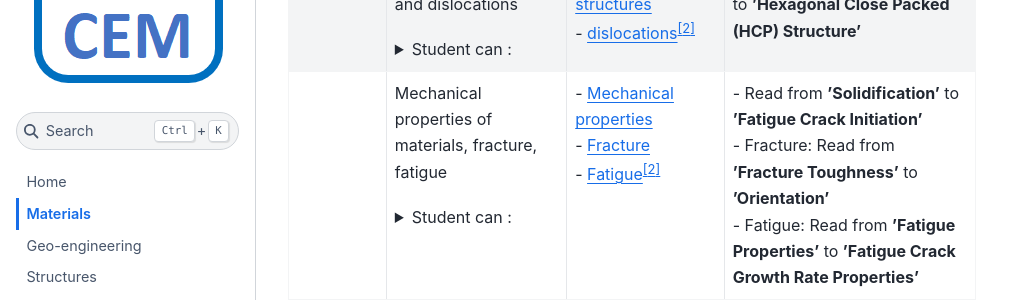
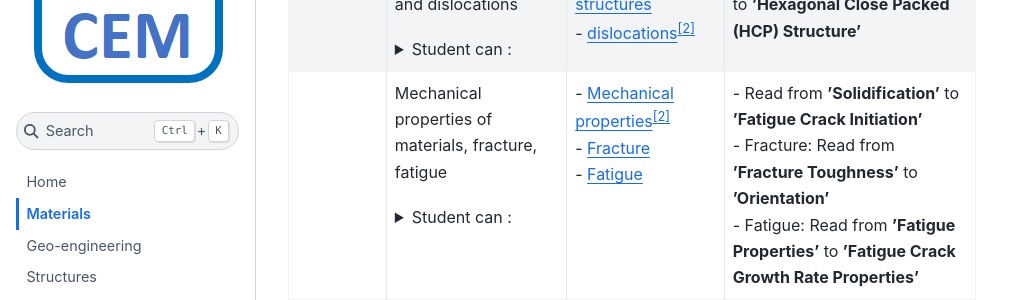
Before and after one commit to TUDelft-CITG/pre-for-cem, a Jupyter Book: the page built from book/contents/materials.md, in a window 1280 px wide and 900 px high, scrolled down 329 px. Shown: the part 152-452 px from the top of the window, without its empty margins (0-1031 px from the left). Built offline with Jupyter Book 1.0.4 settings and Sphinx 7.4.7 and the Sphinx Book theme 1.1.4, drawn with Linux system fonts in a browser that asks for light colours.

```diff
--- a/book/contents/materials.md
+++ b/book/contents/materials.md
@@ -7,7 +7,7 @@ The following topics on **materials** are considered prerequisite knowledge for
 | **Materials**:     |||
  [CTB1320-17](https://studiegids.tudelft.nl/a101_displayCourse.do?course_id=61974)                                                                                                                            | Chemical bonding in materials <details><summary>Student can :</summary> - Understand atomic properties, bonds and their impact on material characteristics. </details> |[Chemical bonds](https://www.nde-ed.org/Physics/Materials/Structure/bonds.xhtml)[^2]|Read from <b>'Atomic Bonding'</b> to <b>'Amorphous Solids'</b> |
 |                      | Crystal structures and dislocations  <details><summary>Student can :</summary> - Understand crystals, dislocations and their impact on material characteristics. </details>                                                                                                                                                                       |- [Crystal structures](https://www.nde-ed.org/Physics/Materials/Structure/solidstate.xhtml) <br>- [dislocations](https://www.nde-ed.org/Physics/Materials/Structure/crystal_defects.xhtml)[^2] |Read from <b>'Crystalline Solids'</b> to <b>'Hexagonal Close Packed (HCP) Structure'</b>
-|                     | Mechanical properties of materials, fracture, fatigue <details><summary>Student can :</summary> - Understand fracture: types, energy, Griffith's equation derivation. <br> - Stress concentrations, toughness, design, testing, fatigue. </details>                                                                                                                                          | - [Mechanical properties](https://www.nde-ed.org/Physics/Materials/Mechanical/Mechanical.xhtml)<br>- [Fracture](https://www.nde-ed.org/Physics/Materials/Mechanical/FractureToughness.xhtml)<br>- [Fatigue](https://www.nde-ed.org/Physics/Materials/Mechanical/Fatigue.xhtml)[^2]                              |- Read from <b>'Solidification'</b> to <b>'Fatigue Crack Initiation'</b> <br>- Fracture: Read from <b>'Fracture Toughness'</b> to <b>'Orientation'</b>  <br>- Fatigue: Read from <b>'Fatigue Properties'</b> to <b>'Fatigue Crack Growth Rate Properties'</b>
+|                     | Mechanical properties of materials, fracture, fatigue <details><summary>Student can :</summary> - Understand fracture: types, energy, Griffith's equation derivation. <br> - Stress concentrations, toughness, design, testing, fatigue. </details>                                                                                                                                          | - [Mechanical properties](https://www.nde-ed.org/Physics/Materials/Mechanical/Mechanical.xhtml)[^2]<br>- [Fracture](https://www.nde-ed.org/Physics/Materials/Mechanical/FractureToughness.xhtml)<br>- [Fatigue](https://www.nde-ed.org/Physics/Materials/Mechanical/Fatigue.xhtml)                              |- Read from <b>'Solidification'</b> to <b>'Fatigue Crack Initiation'</b> <br>- Fracture: Read from <b>'Fracture Toughness'</b> to <b>'Orientation'</b>  <br>- Fatigue: Read from <b>'Fatigue Properties'</b> to <b>'Fatigue Crack Growth Rate Properties'</b>
 |                      | Phases and phase diagrams <details><summary>Student can :</summary> -  Tell importance of phase diagrams, relate to microstructure and mechanical properties of materials. Define and apply lever rule. <br> - Summarize characteristics of main Portland cement phases. </details>                                                                                                                                                                       |[Phase diagrams](https://www.grantadesign.com/download/pdf/edupack2015/Teach_Yourself_Phase_Diagrams_and_Phase_Transformations.pdf)[^3]   |Go through the theory and make sure you can solve the exercises
 |                      | Metallic construction materials <details><summary>Student can :</summary> -  Understand properties of different metallic construction materials</details>                                                                                                                                          |                                 [Metallic construction materials](http://i-rep.emu.edu.tr:8080/xmlui/bitstream/handle/11129/2370/CIVL284%20LECTURE%20NOTES%202015.pdf?sequence=1)[^4]| Go through chapters 3, 4, 5, 6 and 11
  |                    |Natural rocks and aggregates <details><summary>Student can :</summary> -   Make distinction between Rock vs aggregate . <br> - Have understanding in aggregate fineness modulus, size, grading and grading curve.  <br> -  Define aggregate physical properties.</details>    |                                                                                                                                                                    - [Natural rocks ](https://education.nationalgeographic.org/resource/rock-cycle/)[^5]<br>- [Aggregates ](https://www.cement.org/cement-concrete/concrete-materials/aggregates) | |
```
